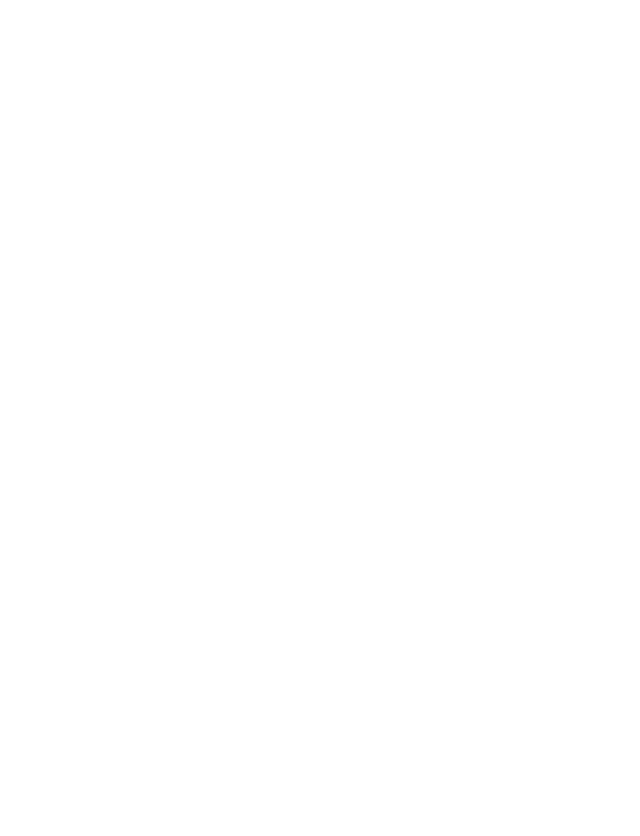
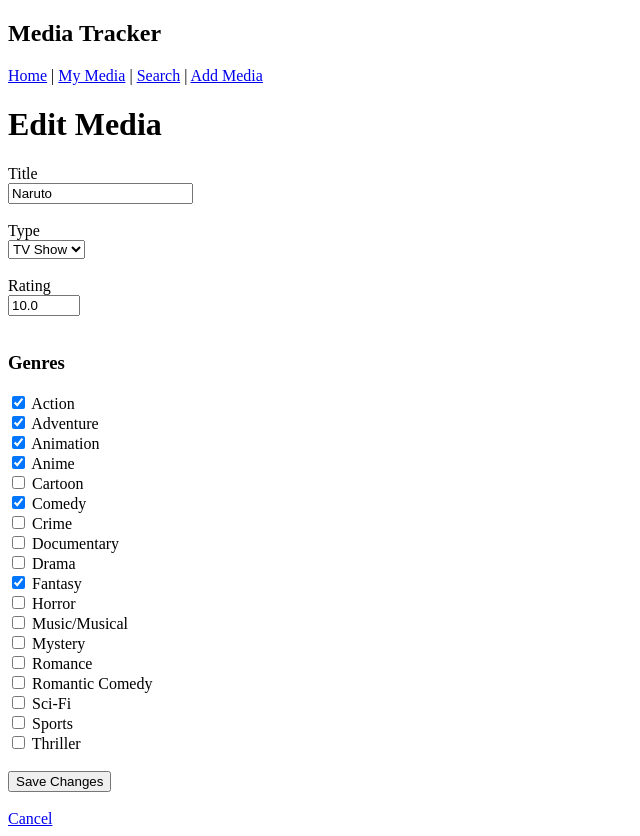
Before and after one commit to gshelagowski15/MediaTracker, a Flask app: page /media/1/edit in a window 1280 px wide. Before the commit the part shown is empty. Shown: the whole page, without its empty margins (0-640 px from the left). Before the commit the page ends 800 px from the top, so only its background shows below. Run offline with Flask 3, Linux system fonts and the light colour scheme; data comes from the database, SQL or seed files in the repository; both versions use the stored data as it was before the commit.

Commit message:
Add media details and search navigation

```diff
--- a/templates/base.html
+++ b/templates/base.html
@@ -25,6 +25,10 @@
 
         |
 
+        <a href="/search">Search</a>
+
+        |
+
         <a href="/add">Add Media</a>
     </nav>
 
--- a/templates/edit_media.html
+++ b/templates/edit_media.html
@@ -0,0 +1,133 @@
+{% extends "base.html" %}
+
+{% block title %}
+Edit {{ media["title"] }}
+{% endblock %}
+
+{% block content %}
+
+<h1>Edit Media</h1>
+
+<form method="POST">
+
+    <label for="title">Title</label><br>
+
+    <input
+        type="text"
+        id="title"
+        name="title"
+        value="{{ media['title'] }}"
+        required
+    >
+
+    <br><br>
+
+
+    <label for="type">Type</label><br>
+
+    <select id="type" name="type">
+
+        <option
+            value="Movie"
+            {% if media["type"] == "Movie" %}selected{% endif %}
+        >
+            Movie
+        </option>
+
+        <option
+            value="TV"
+            {% if media["type"] == "TV" %}selected{% endif %}
+        >
+            TV Show
+        </option>
+
+    </select>
+
+    <br><br>
+
+
+    <label for="rating">Rating</label><br>
+
+    <input
+        type="number"
+        id="rating"
+        name="rating"
+        min="1"
+        max="10"
+        step="0.1"
+        value="{{ media['rating'] }}"
+        required
+    >
+
+    <br><br>
+
+
+    <h3>Genres</h3>
+
+    <input type="checkbox" id="action" name="genres" value="Action" {% if "Action" in selected_genres %}checked{% endif %}>
+    <label for="action">Action</label><br>
+
+    <input type="checkbox" id="adventure" name="genres" value="Adventure" {% if "Adventure" in selected_genres %}checked{% endif %}>
+    <label for="adventure">Adventure</label><br>
+
+    <input type="checkbox" id="animation" name="genres" value="Animation" {% if "Animation" in selected_genres %}checked{% endif %}>
+    <label for="animation">Animation</label><br>
+
+    <input type="checkbox" id="anime" name="genres" value="Anime" {% if "Anime" in selected_genres %}checked{% endif %}>
+    <label for="anime">Anime</label><br>
+
+    <input type="checkbox" id="cartoon" name="genres" value="Cartoon" {% if "Cartoon" in selected_genres %}checked{% endif %}>
+    <label for="cartoon">Cartoon</label><br>
+
+    <input type="checkbox" id="comedy" name="genres" value="Comedy" {% if "Comedy" in selected_genres %}checked{% endif %}>
+    <label for="comedy">Comedy</label><br>
+
+    <input type="checkbox" id="crime" name="genres" value="Crime" {% if "Crime" in selected_genres %}checked{% endif %}>
+    <label for="crime">Crime</label><br>
+
+    <input type="checkbox" id="documentary" name="genres" value="Documentary" {% if "Documentary" in selected_genres %}checked{% endif %}>
+    <label for="documentary">Documentary</label><br>
+
+    <input type="checkbox" id="drama" name="genres" value="Drama" {% if "Drama" in selected_genres %}checked{% endif %}>
+    <label for="drama">Drama</label><br>
+
+    <input type="checkbox" id="fantasy" name="genres" value="Fantasy" {% if "Fantasy" in selected_genres %}checked{% endif %}>
+    <label for="fantasy">Fantasy</label><br>
+
+    <input type="checkbox" id="horror" name="genres" value="Horror" {% if "Horror" in selected_genres %}checked{% endif %}>
+    <label for="horror">Horror</label><br>
+
+    <input type="checkbox" id="music/musical" name="genres" value="Music/Musical" {% if "Music/Musical" in selected_genres %}checked{% endif %}>
+    <label for="music/musical">Music/Musical</label><br>
+
+    <input type="checkbox" id="mystery" name="genres" value="Mystery" {% if "Mystery" in selected_genres %}checked{% endif %}>
+    <label for="mystery">Mystery</label><br>
+
+    <input type="checkbox" id="romance" name="genres" value="Romance" {% if "Romance" in selected_genres %}checked{% endif %}>
+    <label for="romance">Romance</label><br>
+
+    <input type="checkbox" id="romantic comedy" name="genres" value="Romantic Comedy" {% if "Romantic Comedy" in selected_genres %}checked{% endif %}>
+    <label for="romantic comedy">Romantic Comedy</label><br>
+
+    <input type="checkbox" id="sci-fi" name="genres" value="Sci-Fi" {% if "Sci-Fi" in selected_genres %}checked{% endif %}>
+    <label for="sci-fi">Sci-Fi</label><br>
+
+    <input type="checkbox" id="sports" name="genres" value="Sports" {% if "Sports" in selected_genres %}checked{% endif %}>
+    <label for="sports">Sports</label><br>
+
+    <input type="checkbox" id="thriller" name="genres" value="Thriller" {% if "Thriller" in selected_genres %}checked{% endif %}>
+    <label for="thriller">Thriller</label><br>
+
+    <br>
+
+    <button type="submit">Save Changes</button>
+
+</form>
+
+<br>
+
+<a href="{{ url_for('media_detail', media_id=media['id']) }}">
+    Cancel
+</a>
+
+{% endblock %}
--- a/templates/media_list.html
+++ b/templates/media_list.html
@@ -26,7 +26,11 @@ All Media
         {% for item in media %}
 
         <tr>
-            <td>{{ item["title"] }}</td>
+            <td>
+                <a href="{{ url_for('media_detail', media_id=item['id']) }}">
+                    {{ item["title"] }}
+                </a>
+            </td>
             <td>{{ item["type"] }}</td>
             <td>{{ item["rating"] }}</td>
             <td>{{ item["genres"] or "No genres" }}</td>
```
Also changed, not shown: templates/media_detail.html (added, +44 -0 lines), instance/media.db (deleted), 1 other file.
